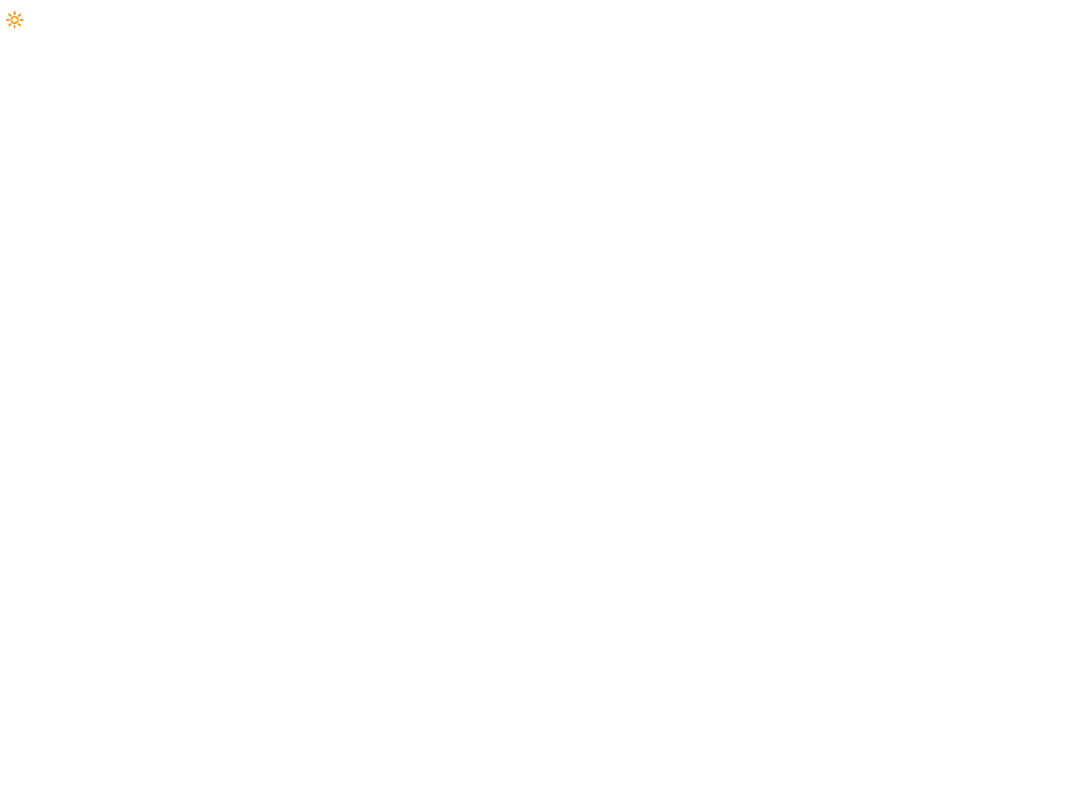
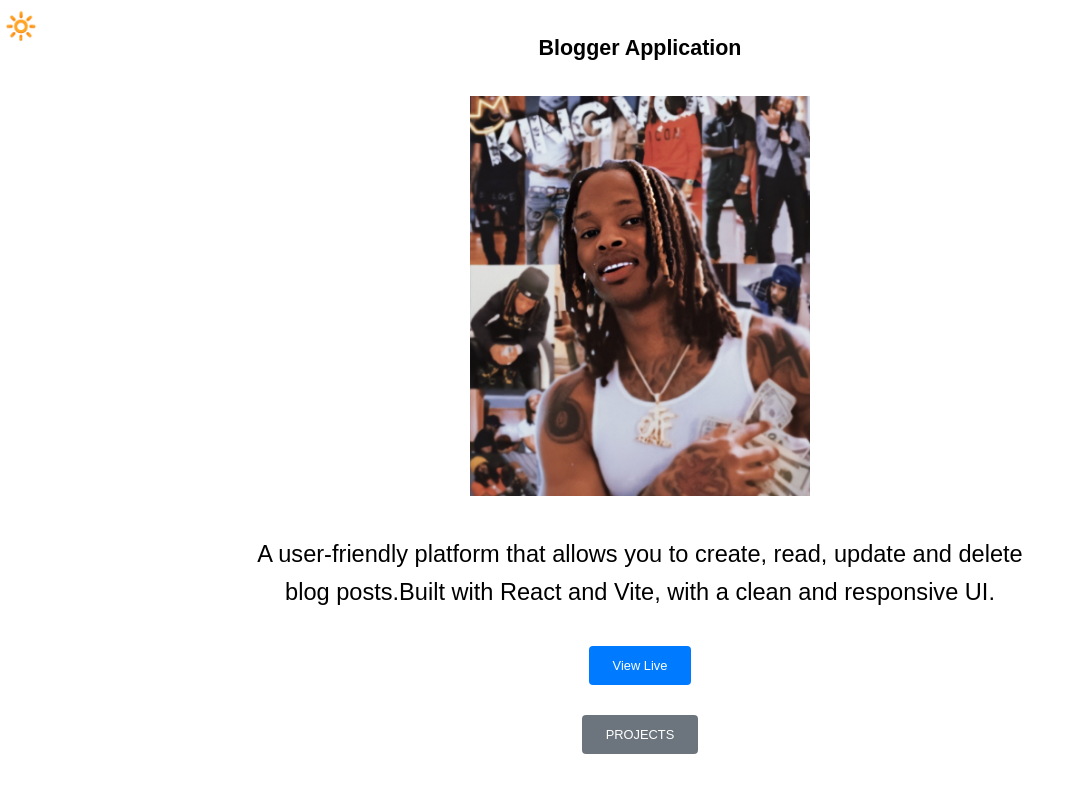
Before and after one commit to Xxecond/portfolioo, a React (Vite) app: page /#/project/1 in a window 1280 px wide. Before the commit this address had no page. Shown: the top 792 px of the page, without its empty margins (0-1079 px from the left). Built offline with nearby package versions, Linux system fonts and the light colour scheme.

Commit message:
project change

```diff
--- a/index.html
+++ b/index.html
@@ -1,14 +1,15 @@
 <!doctype html>
 <html lang="en">
+
 <head>
   <meta charset="UTF-8" />
   <link rel="icon" type="image/svg+xml" href="/vite.svg" />
   <meta name="viewport" content="width=device-width, initial-scale=1.0" />
-    <meta name="color-scheme" content="light dark" />
   <title>portfolio</title>
 </head>
 <body>
   <div id="root"></div>
   <script type="module" src="/src/main.jsx"></script>
 </body>
+
 </html>
--- a/src/App.jsx
+++ b/src/App.jsx
@@ -1,15 +1,17 @@
 import "@fortawesome/fontawesome-free/css/all.min.css";
-import {Routes, Route } from "react-router-dom";
+import { Routes, Route } from "react-router-dom";
 import Header from "./Components/header";
 import Home from "./Components/home";
 import Projects from "./Components/projects";
 import About from "./Components/about";
 import Footer from "./Components/footer";
 import Mode from "./Components/mode";
+import Preview from "./Components/preview";
 
 function App() {
-  return (<>
-    <Mode />
+  return (
+    <>
+      <Mode />
       <Routes>
         <Route path="/" element={
           <>
@@ -18,6 +20,7 @@ function App() {
           </>
         } />
         <Route path="/projects" element={<Projects />} />
+        <Route path="/project/:id" element={<Preview />} /> {/* Updated this line */}
         <Route path="/about-me" element={
           <>
             <About />
@@ -25,7 +28,7 @@ function App() {
           </>
         } />
       </Routes>
-      </>
+    </>
   );
 }
 
--- /dev/null
+++ b/src/Components/preview.jsx
@@ -0,0 +1,56 @@
+import React from "react";
+import { useParams, Link } from "react-router-dom";
+import blogger from "../assets/block.jpg";
+import restaurant from "../assets/tiger.jpg";
+import portfolio from "../assets/black.jpg";
+
+const Preview = () => {
+  const { id } = useParams();
+
+  // Project data
+  const projects = {
+    1: {
+      title: "Blogger Application",
+      image: blogger,
+      description: "A user-friendly platform that allows you to create, read, update and delete blog posts.Built with React and Vite, with a clean and responsive UI.",
+      liveLink: "https://xxecond.github.io/blogger",
+    },
+    2: {
+      title: "Restaurant Website",
+      image: restaurant,
+      description: "A user-friendly platform that allows customers to browse a menu, view detailed food items and place orders.Built with React and Vite, and ideal for showcasing restaurant dishes online.",
+      liveLink: "https://xxecond.github.io/restaurant/",
+    },
+    3: {
+      title: "Portfolio Website",
+      image: portfolio,
+      description: "A showcase of my personal devlopment project, skills and contact info. users can view project and explore my tech stack.Built with React and vite, it's responsive and easy to navigate.",
+      liveLink: "https://xxecond.github.io/portfolio/",
+    },
+    4: {
+      title: "Coming Soon",
+      image: "",
+      description: "This project is currently in development. Check back later!😊",
+      liveLink: "#",
+      githubLink: "#"
+    }
+  };
+
+  const project = projects[id] || projects[4]; // Default to "Coming Soon" if invalid ID
+
+  return (
+    <div className="preview-container">
+      <h4>{project.title}</h4>
+        {project.image && <img src={project.image} alt={project.title} className="preview-img" />}
+        <p className="project-description">{project.description}</p>
+          <a href={project.liveLink} target="_blank" rel="noopener noreferrer" className="live-link">
+            View Live
+          </a>
+      <Link to="/projects" className="back-btn">
+        PROJECTS
+      </Link>
+    </div>
+  );
+};
+
+export default Preview;
--- a/src/Components/projects.jsx
+++ b/src/Components/projects.jsx
@@ -1,29 +1,34 @@
 import React from "react";
-import {Link} from "react-router-dom";
-import blogger from "../assets/block.jpg";
-import restaurant from "../assets/tiger.jpg";
-import portfolio from "../assets/black.jpg";
-const Projects =()=>{
-    return(
-        <>
+import { Link } from "react-router-dom";
+
+const Projects = () => {
+    const projects = [
+      { id: 1, name: "BLOGGER-APPLICATION", className: "Stop", text: "TAP TO VIEW" },
+      { id: 2, name: "RESTAURANT SITE", className: "Sright", text: "TAP TO VIEW" },
+      { id: 3, name: "PORTFOLIO", className: "Sleft", text: "TAP TO VIEW" },
+      { id: 4, name: "COMING SOON", className: "Sbottom", text: "TAP TO VIEW" }
+    ];
+
+    return (
+      <>
         <div className="section" id="projects">
-            <p className="projects">MY PROJECTS</p>
-            <div id="project-container" >
-            <a href="https://xxecond.github.io/blogger"  target="_blank" rel="noopener noreferrer"> <div className="project-box Stop"><img src={blogger} className="image" alt="BLOGGER-APPLICATION" /></div></a>
-            <a href="https://xxecond.github.io/restaurant/" target="_blank" rel="noopener noreferrer"><div className="project-box Sright"><img src={restaurant} className="image" alt="RESTAURANT SITE"/></div></a>
-            <a href="https://xxecond.github.io/portfolio/" target="_blank" rel="noopener noreferrer"><div className="project-box Sleft"><img src={portfolio} className="image" alt="PORTFOLIO"/></div></a>
-            <a href="https://xecond.github.io/soon" target="_blank" rel="noopener noreferrer"><div className="project-box Sbottom"><img src="" className="image" alt="SOON"/></div></a>
-                {/*
-                 <a href="https://xecond.github.io/soon" target="_blank" rel="noopener noreferrer"><div className="project-box Sleft"><img src="" className="image" alt="SOON"/></div></a>
-                 <a href="https://xecond.github.io/soon" target="_blank" rel="noopener noreferrer"><div className="project-box Sleft"><img src="" className="image" alt="SOON"/></div></a>
-                 <a href="https://xecond.github.io/soon" target="_blank" rel="noopener noreferrer"><div className="project-box Sleft"><img src="" className="image" alt="SOON"/></div></a>
-                 <a href="https://xecond.github.io/soon" target="_blank" rel="noopener noreferrer"><div className="project-box Sleft"><img src=""  className="image" alt="SOON"/></div></a>
-                 <a href="https://xecond.github.io/soon" target="_blank" rel="noopener noreferrer"><div className="project-box Sleft"><img src="" className="image" alt="SOON"/></div></a>
-                */}
+          <p className="projects">MY PROJECTS</p>
+          <div id="project-container">
+            {projects.map((project) => (
+              <Link to={`/project/${project.id}`} key={project.id}>
+                <div className={`project-box ${project.className}`}>
+                  <div className="project-text-container">
+                    <p className="tap-text">{project.text}</p>
+                    <p className="project-name">{project.name}</p>
+                  </div>
                 </div>
-                <button className="btn"><Link to="/">HOME</Link></button>
-                </div>
-                </>
-    )
-}
+              </Link>
+            ))}
+          </div>
+          <button className="btn"><Link to="/">HOME</Link></button>
+        </div>
+      </>
+    );
+  };
+
 export default Projects;
--- a/src/index.css
+++ b/src/index.css
@@ -176,6 +176,11 @@ h2 {
 animation: slideIn 5s steps(25, end) forwards;
 }
 
+#project-container a {
+    text-decoration: none;
+    color: inherit;
+  }
+
 
 @keyframes slideInLeft {
     from {
@@ -233,19 +238,95 @@ opacity: 1;}
    animation: slideInBottom 2s ease forwards;
   }
 
+  .tap-text {
+    font-size: 1.2rem;
+    font-weight: bold;
+    margin-bottom: 10px;
+    text-transform: uppercase;
+    letter-spacing: 1px;
+  }
+
+  .project-name {
+    font-size: 1.5rem;
+    font-weight: bold;
+    margin: 0;
+  }
+
 .project-box {
     flex-basis: 30%;
     justify-content: center;
     display: flex;
     width: 58vh;
     height:45vh;
-    background-color: pink;
-    color: black;
+    background-color: black;
+    color:white;
     align-items: center;
     border-radius: 2rem;
     overflow: hidden;
+    text-decoration: none;
     border: 0.4rem solid white;
 }
+.preview-container {
+    height: 100vh;
+    display: flex;
+    flex-direction: column;
+    align-items: center;
+    justify-content: center;
+    text-align: center;
+    padding: 20px;
+    box-sizing: border-box;
+  }
+
+  .preview-container h4 {
+    padding: 5px;
+    font-size: 2rem;
+    margin-bottom: 10px;
+  }
+
+  .preview-img {
+    margin: 20px 0;
+    max-height: 50vh;
+    max-width: 100%;
+    object-fit: contain;
+  }
+
+  .project-description {
+    font-size: 2.2rem;
+    max-width: 800px;
+    margin: 20px auto;
+    line-height: 1.6;
+  }
+
+  .live-link, .back-btn {
+    display: inline-block;
+    padding: 12px 24px;
+    margin: 15px;
+    text-decoration: none;
+    border-radius: 4px;
+    transition: all 0.3s ease;
+  }
+
+  .live-link {
+    background: #007bff;
+    color: white;
+    font-size: 1.2rem;
+  }
+
+  .back-btn {
+    background: #6c757d;
+    color: white;
+    font-size: 1.2rem;
+  }
+
+  .live-link:hover {
+    background: #0056b3;
+    transform: translateY(-2px);
+  }
+
+  .back-btn:hover {
+    background: #5a6268;
+    transform: translateY(-2px);
+  }
 
 .image{
     font-size: 2rem;
```
Lines whose indentation alone changed are shown as unchanged.
